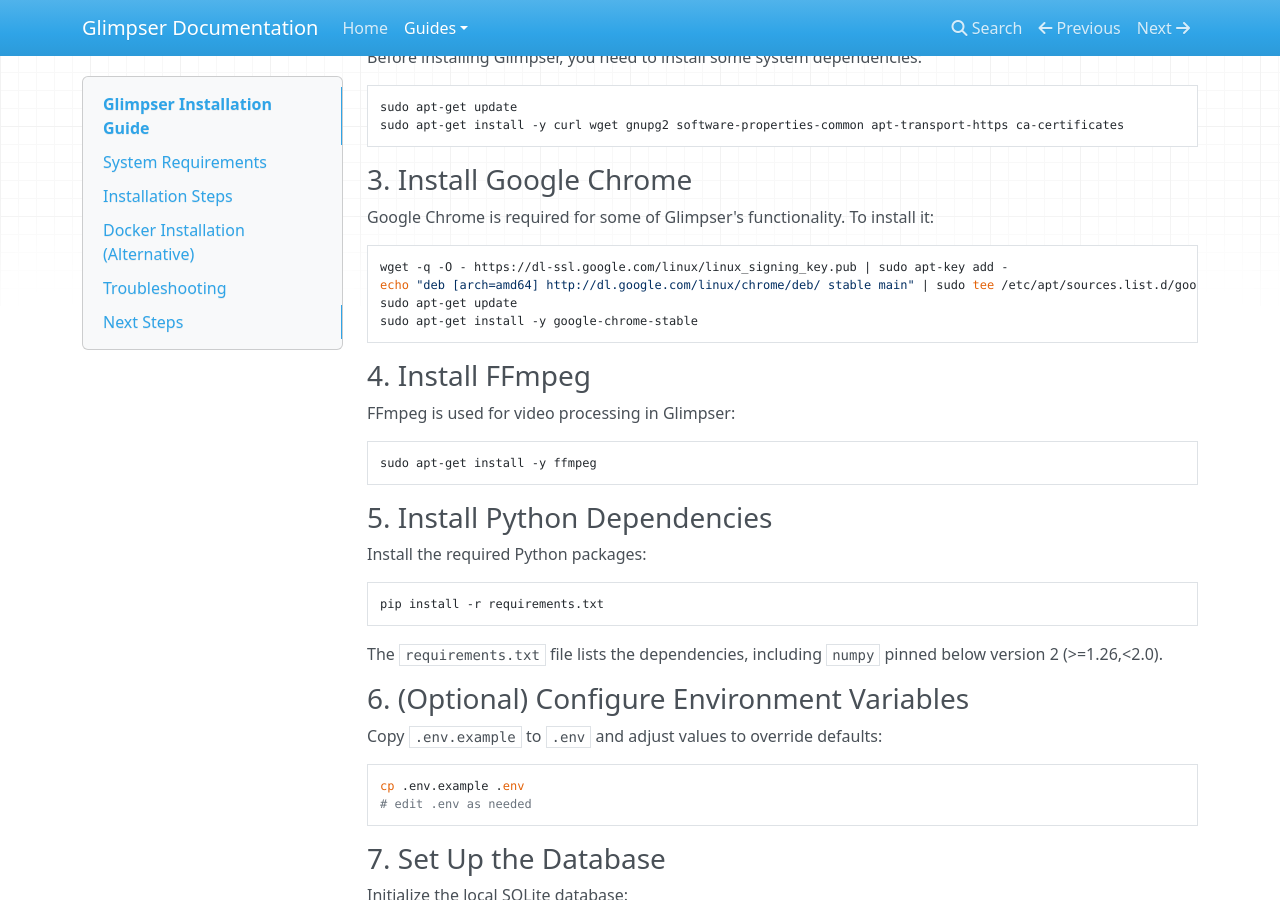
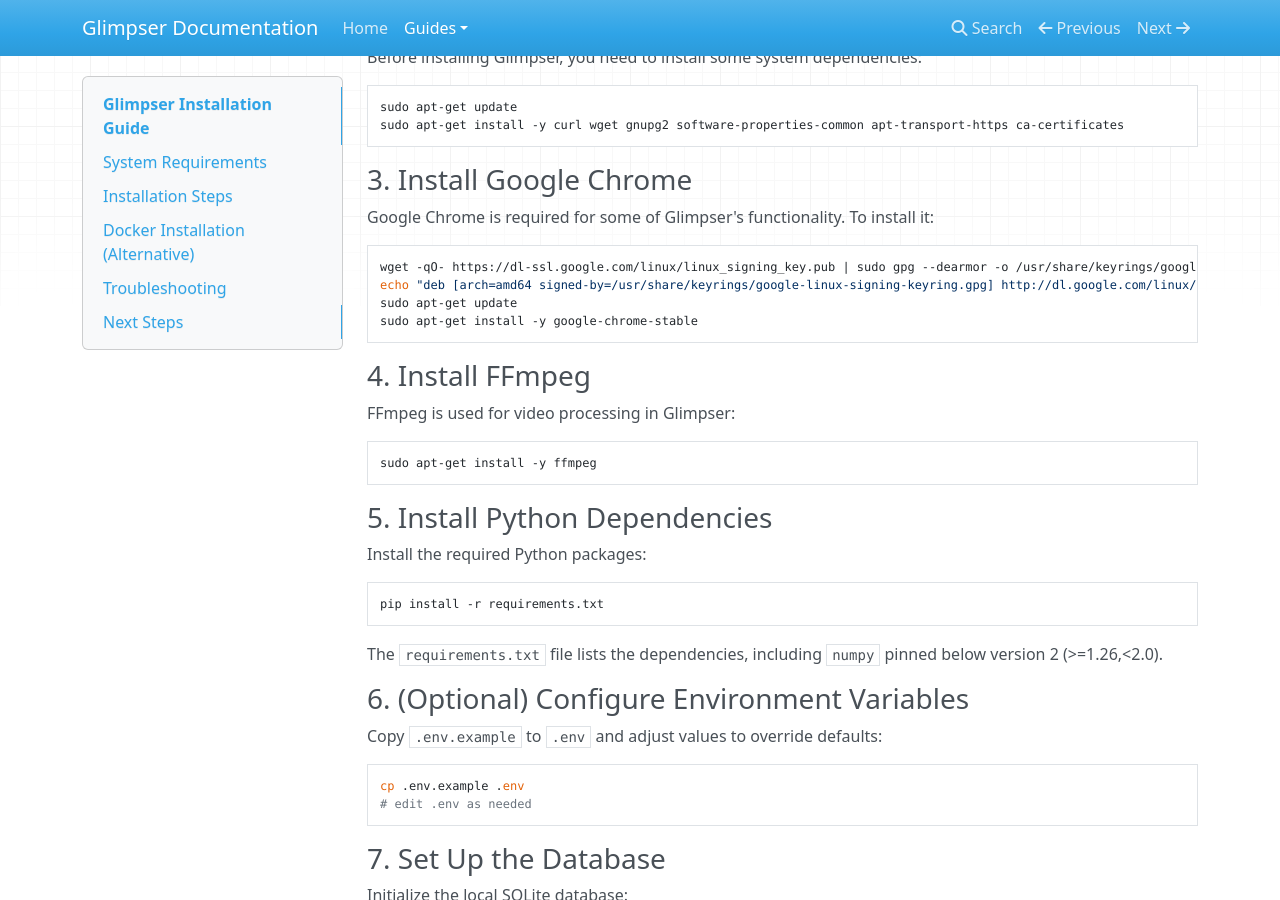
Before and after one commit to KristopherKubicki/glimpser, an MkDocs documentation site: the page built from docs/installation.md, in a window 1280 px wide and 900 px high, scrolled down 495 px. Built offline with MkDocs 1.6.1, drawn with Linux system fonts in a browser that asks for light colours; nearby versions of some CDN libraries.

Commit message:
docs: update chrome key setup instructions

````diff
--- a/docs/installation.md
+++ b/docs/installation.md
@@ -32,8 +32,8 @@
 Google Chrome is required for some of Glimpser's functionality. To install it:
 
 ```sh
-wget -q -O - https://dl-ssl.google.com/linux/linux_signing_key.pub | sudo apt-key add -
-echo "deb [arch=amd64] http://dl.google.com/linux/chrome/deb/ stable main" | sudo tee /etc/apt/sources.list.d/google-chrome.list
+wget -qO- https://dl-ssl.google.com/linux/linux_signing_key.pub | sudo gpg --dearmor -o /usr/share/keyrings/google-linux-signing-keyring.gpg
+echo "deb [arch=amd64 signed-by=/usr/share/keyrings/google-linux-signing-keyring.gpg] http://dl.google.com/linux/chrome/deb/ stable main" | sudo tee /etc/apt/sources.list.d/google-chrome.list
 sudo apt-get update
 sudo apt-get install -y google-chrome-stable
 ```
````
Also changed, not shown: 1 other file.
